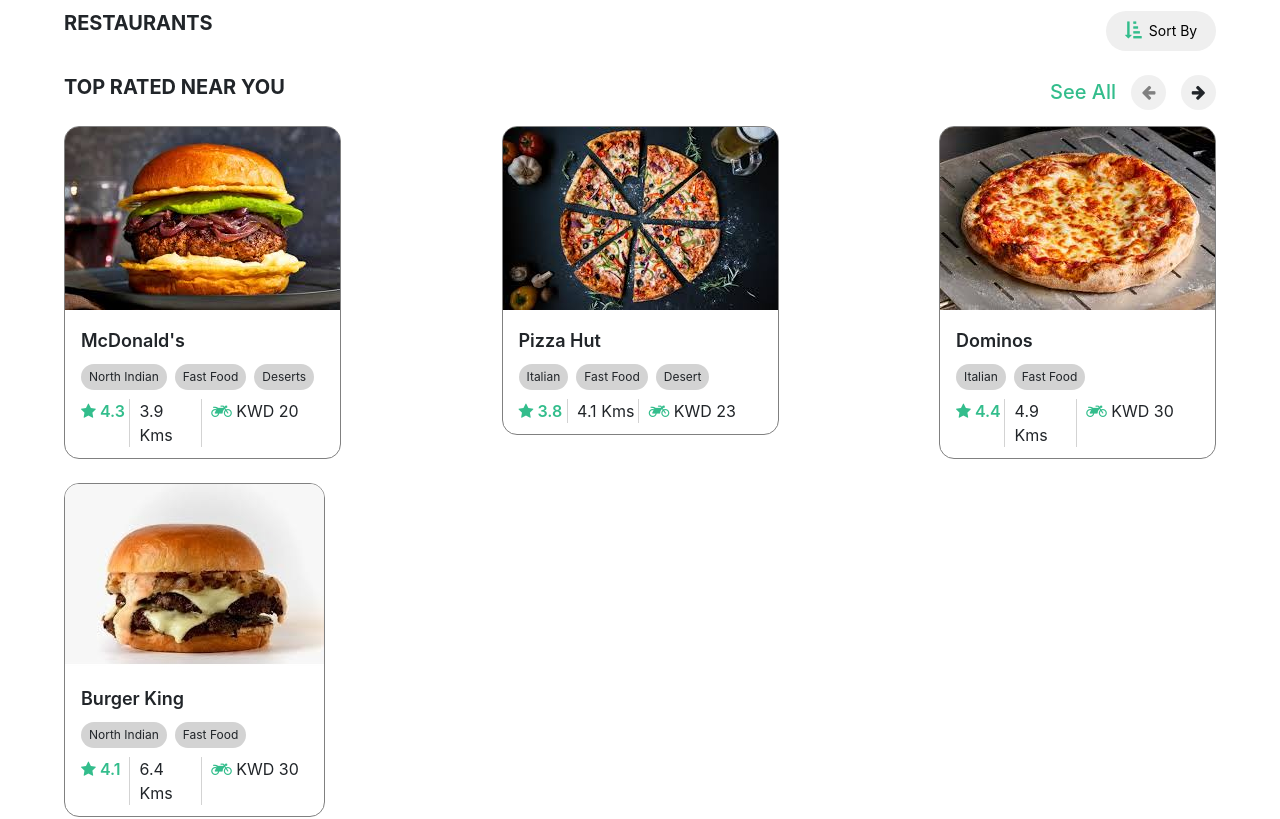
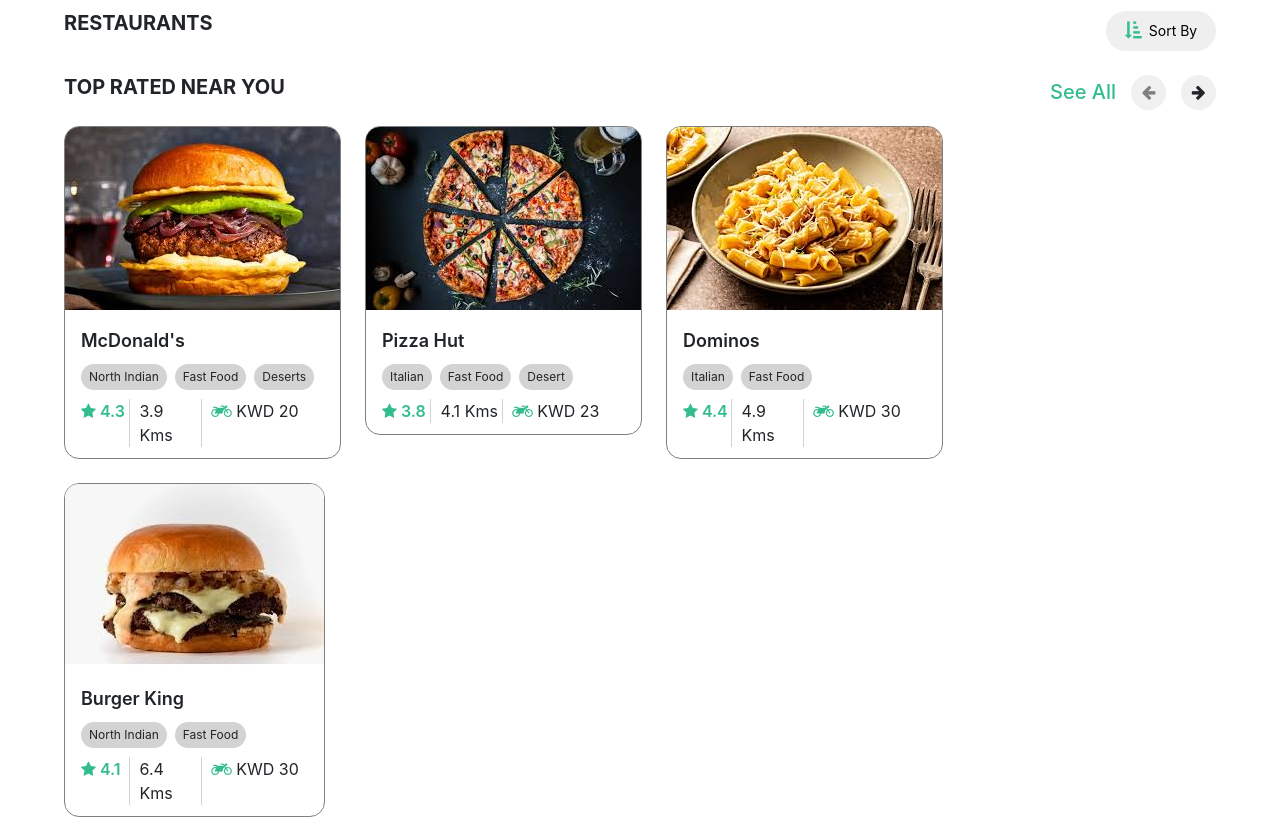
Before and after one commit to divyansh-prakash/restaurant, an Angular app: page / in a window 1280 px wide. Shown: the part 1060-1879 px from the top of the page. Built offline with nearby package versions, Linux system fonts and the light colour scheme.

Commit message:
Small Changes in images

```diff
--- a/src/app/components/home/home.component.scss
+++ b/src/app/components/home/home.component.scss
@@ -222,7 +222,7 @@
     gap: 1.5rem;
 }
 
-@media screen and (min-width: 768px) {
+@media screen and (min-width: 1365px) {
     .restaurants-cards-section {
         justify-content: space-between;
     }
--- a/src/assets/restaurant-list.json
+++ b/src/assets/restaurant-list.json
@@ -21,7 +21,7 @@
         "categories": "Italian,Fast Food",
         "distance": "4.9 Kms",
         "deliveryCharge": "KWD 30",
-        "imgUrl": "assets/images/pizza1.jpg"
+        "imgUrl": "assets/images/pasta.jpg"
     },
     {
         "name": "Burger King",
```
Also changed, not shown: src/assets/images/pasta.jpg (added).
